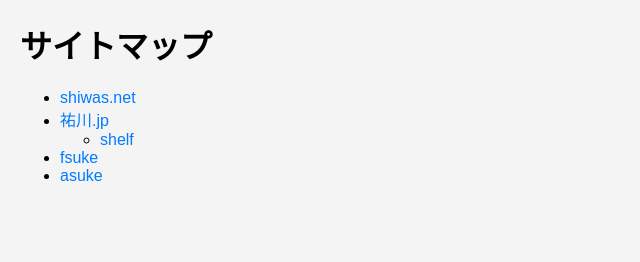
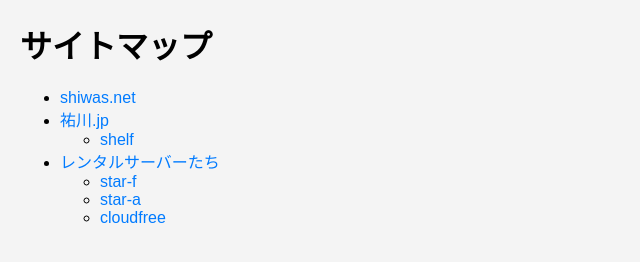
Before and after one commit to s-suke/s-suke.github.io, a plain HTML site: page index.html in a window 1280 px wide. Shown: the whole page, without its empty margins (0-640 px from the left). Drawn offline with Linux system fonts and the light colour scheme.

Commit message:
Update index.html

```diff
--- a/index.html
+++ b/index.html
@@ -43,8 +43,12 @@
             <ul>
                 <li><a href="https://shelf.祐川.jp">shelf</a></li>
             </ul>
-        <li><a href="http://fsuke.starfree.jp">fsuke</a></li>
-        <li><a href="http://asuke.starfree.jp">asuke</a></li>
+        <li><a>レンタルサーバーたち</a></li>
+            <ul>
+                <li><a href="http://fsuke.starfree.jp">star-f</a></li>
+                <li><a href="http://asuke.starfree.jp">star-a</a></li>
+                <li><a href="https://sukekawa.cloudfree.jp">cloudfree</a></li>
+            </ul>
     </ul>
 </body>
 </html>
```
